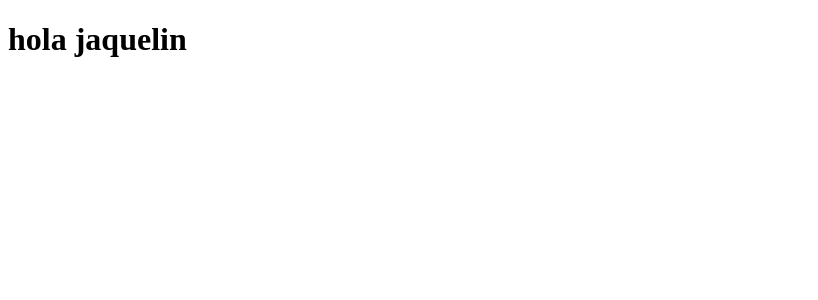
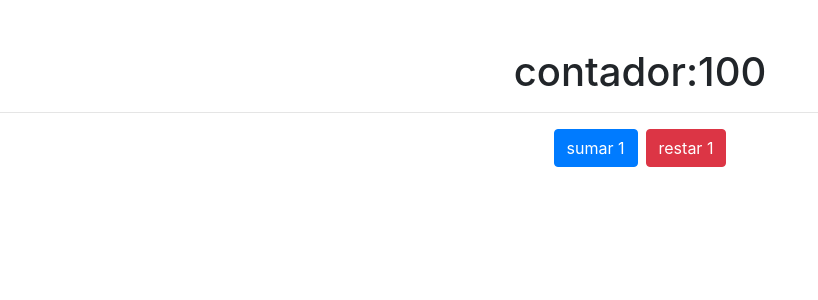
Before and after one commit to JaquelinOcampo/contador, an Angular app: page / in a window 1280 px wide. Shown: the top 300 px of the page, without its empty margins (0-818 px from the left). Built offline with nearby package versions, Linux system fonts and the light colour scheme.

Commit message:
inicio del componente principal del contador

```diff
--- a/src/app/app.component.html
+++ b/src/app/app.component.html
@@ -1 +1,6 @@
-<h1>hola jaquelin</h1>
+<div class="class text-center mt-5">
+  <h1>contador:{{contador}}</h1>
+  <hr>
+  <button class="btn btn-primary mr-1">sumar 1</button>
+  <button class="btn btn-danger ml-1">restar 1</button>
+</div>
--- a/src/app/app.component.ts
+++ b/src/app/app.component.ts
@@ -7,4 +7,5 @@ import { Component } from '@angular/core';
 })
 export class AppComponent {
   title = 'contador';
+  public contador:number = 100;
 }
--- a/src/index.html
+++ b/src/index.html
@@ -1,11 +1,13 @@
 <!doctype html>
-<html lang="en">
+<html lang="es">
 <head>
   <meta charset="utf-8">
   <title>Contador</title>
   <base href="/">
   <meta name="viewport" content="width=device-width, initial-scale=1">
   <link rel="icon" type="image/x-icon" href="favicon.ico">
+  <link rel="stylesheet" href="https://cdn.jsdelivr.net/npm/bootstrap@4.6.2/dist/css/bootstrap.min.css" integrity="sha384-xOolHFLEh07PJGoPkLv1IbcEPTNtaed2xpHsD9ESMhqIYd0nLMwNLD69Npy4HI+N" crossorigin="anonymous">
+<script src="https://cdn.jsdelivr.net/npm/bootstrap@4.6.2/dist/js/bootstrap.bundle.min.js" integrity="sha384-Fy6S3B9q64WdZWQUiU+q4/2Lc9npb8tCaSX9FK7E8HnRr0Jz8D6OP9dO5Vg3Q9ct" crossorigin="anonymous"></script>
 </head>
 <body>
   <you-root></you-root>
```
